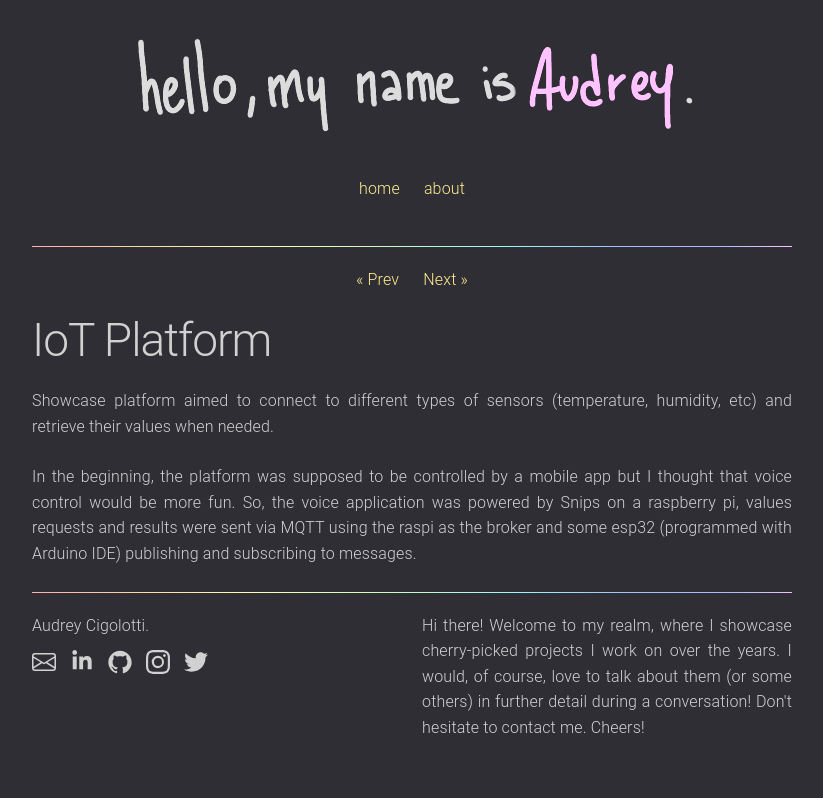
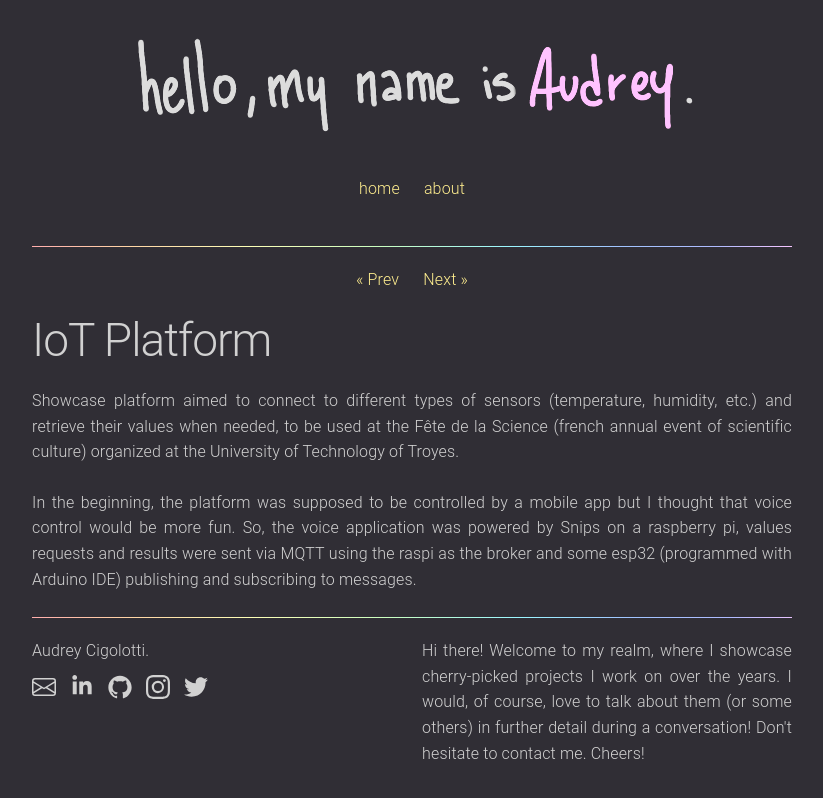
Before and after one commit to audreycgltt/audreycgltt.github.io, a Jekyll site: the page built from _posts/2018-12-01-iot-platform.md, in a window 1280 px wide. Shown: the top 798 px of the page, without its empty margins (228-1051 px from the left). Built offline with Jekyll 4.4.1, drawn with Linux system fonts in a browser that asks for light colours.

Commit message:
update content

```diff
--- a/_posts/2018-12-01-iot-platform.md
+++ b/_posts/2018-12-01-iot-platform.md
@@ -7,6 +7,6 @@ tags: [Arduino, RaspberryPi, Python, C++, Voice]
 ---
 
 
-Showcase platform aimed to connect to different types of sensors (temperature, humidity, etc) and retrieve their values when needed.
+Showcase platform aimed to connect to different types of sensors (temperature, humidity, etc.) and retrieve their values when needed, to be used at the Fête de la Science (french annual event of scientific culture) organized at the University of Technology of Troyes.
 
 In the beginning, the platform was supposed to be controlled by a mobile app but I thought that voice control would be more fun. So, the voice application was powered by Snips on a raspberry pi, values requests and results were sent via MQTT using the raspi as the broker and some esp32 (programmed with Arduino IDE) publishing and subscribing to messages.
--- a/_posts/2019-07-01-louison.markdown
+++ b/_posts/2019-07-01-louison.markdown
@@ -13,6 +13,6 @@ I enrolled myself, started to learn C# and Unity and two weeks later I was part
 
 ![Picture 1](/assets/img/projects/louison/I58pwh.png)
 
-The result is Lousion, a dream exploration game available on itch.io.
+The result is [Lousion](https://reddozer.itch.io/louison), a dream exploration game available on itch.io.
 
 ![Picture 2](/assets/img/projects/louison/0j1QRO.png)
```
